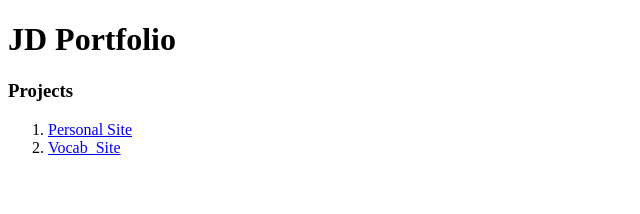
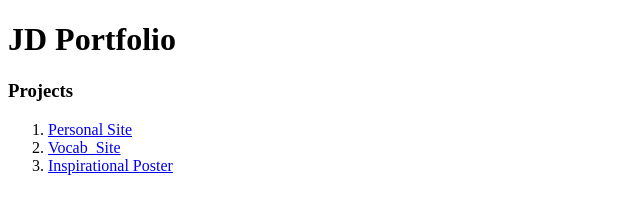
Before and after one commit to ShipsSyncing/html-portfolio, a plain HTML site: page index.html in a window 1280 px wide. Shown: the whole page, without its empty margins (0-640 px from the left). Drawn offline with Linux system fonts and the light colour scheme.

Commit message:
#5: Update index.html (#5)
* inspo poster site

* update index.html file

```diff
--- a/index.html
+++ b/index.html
@@ -10,7 +10,7 @@
     <ol>
         <li><a href="./Personal_Site/index.html">Personal Site</a></li>
         <li><a href="./Vocab_Site/index.html">Vocab_Site</a></li>
+        <li><a href="Inspo_Poster/index.html">Inspirational Poster</a></li>
     </ol>
-
 </body>
 </html>
```
